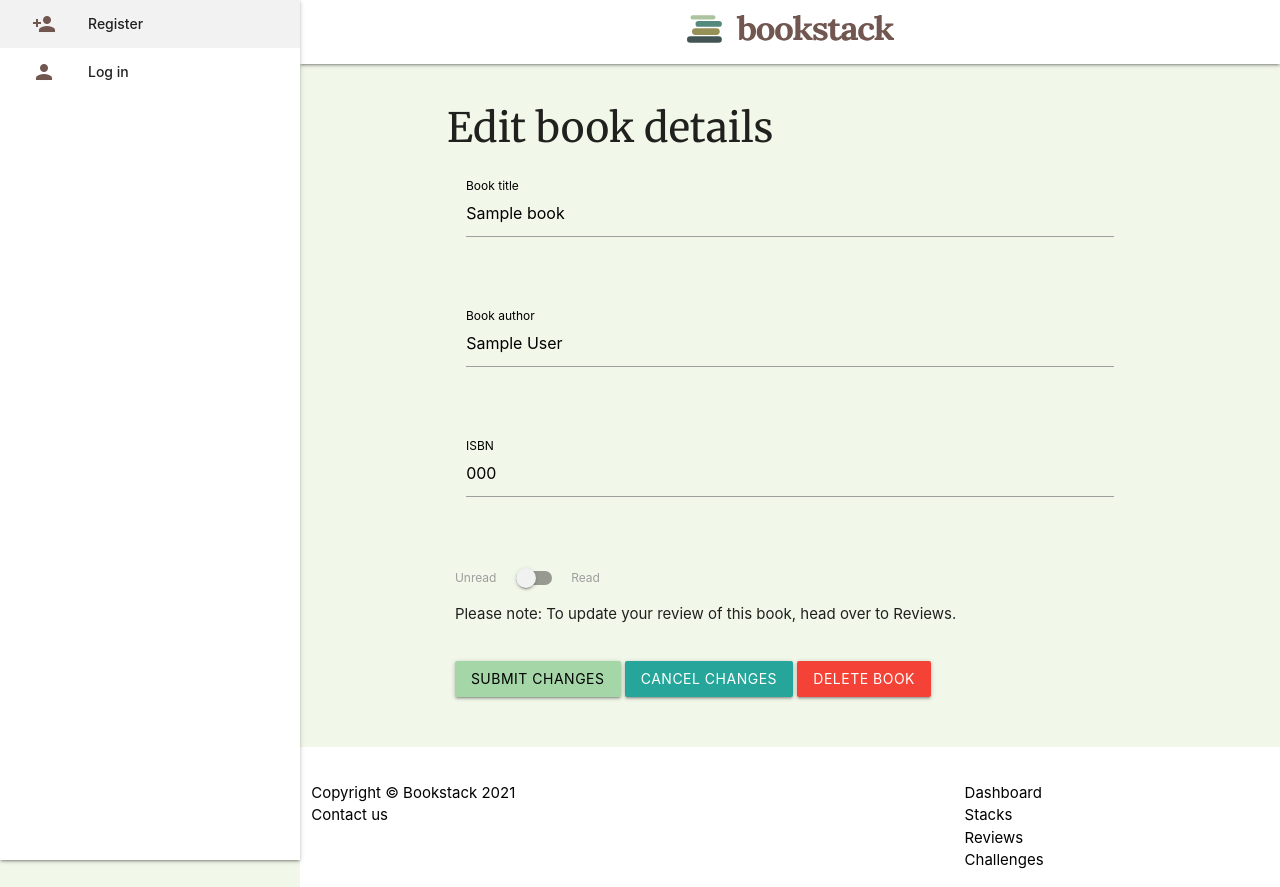
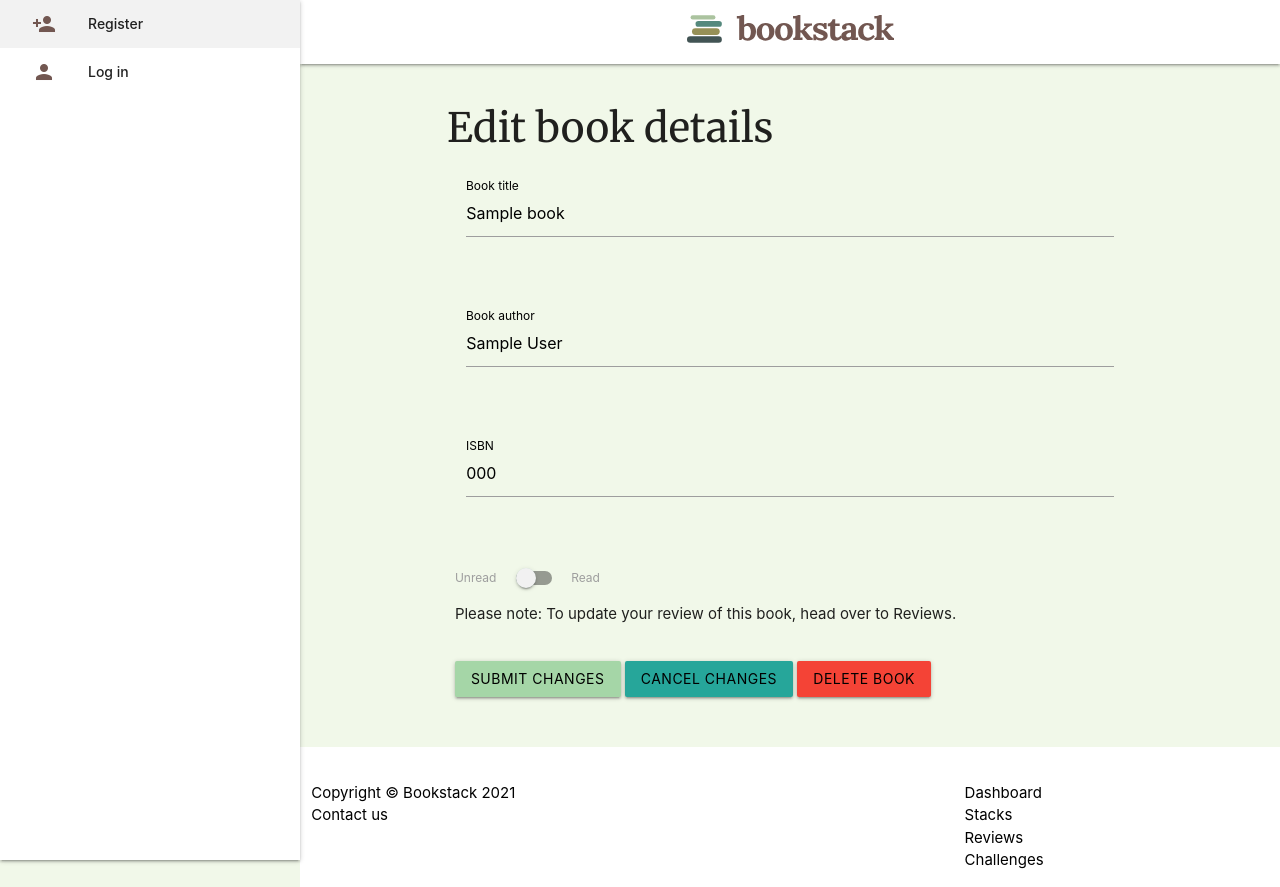
Before and after one commit to TaraRhoseyn/bookstack_web_app, a Flask app: template bookstack/templates/edit_book.html in a window 1280 px wide. Run offline with Flask 2, Linux system fonts and the light colour scheme; the template is opened without the code that fills it: most values are stand-ins (such as "Sample title", 1, 10 or a date in 2020); some libraries are stand-ins or nearby versions.

Commit message:
fix: Make button text black for accessibility

```diff
--- a/bookstack/templates/add_book.html
+++ b/bookstack/templates/add_book.html
@@ -42,7 +42,7 @@
                         <label for="book_review">Book review</label>
                     </div>
                 </div>
-                <button class="btn waves-effect waves-light green" id="add_book" type="submit"
+                <button class="btn waves-effect waves-light green black-text" id="add_book" type="submit"
                     name="action">Add book</button>
             </div>
         </form>
--- a/bookstack/templates/add_challenge.html
+++ b/bookstack/templates/add_challenge.html
@@ -14,7 +14,7 @@
                     <label for="challenge_name" class="black-text">Your challenge</label>
                 </div>
                 <!-- Submit button-->
-                <button class="btn waves-effect waves-light green" id="add_challenge" type="submit"
+                <button class="btn waves-effect waves-light green black-text" id="add_challenge" type="submit"
                     name="action">Add challenge</button>
             </div>
         </form>
--- a/bookstack/templates/add_review.html
+++ b/bookstack/templates/add_review.html
@@ -25,7 +25,7 @@
                     <label for="book_review" class="black-text">Book review</label>
                 </div>
                 <!-- Submit button-->
-                <button class="btn waves-effect waves-light green" id="add_review" type="submit"
+                <button class="btn waves-effect waves-light green black-text" id="add_review" type="submit"
                     name="action">Add review</button>
             </div>
         </form>
--- a/bookstack/templates/edit_book.html
+++ b/bookstack/templates/edit_book.html
@@ -33,10 +33,10 @@
                     </label>
                 </div>
                 <p>Please note: To update your review of this book, head over to Reviews.</p>
-                <button class="stack-btn edit-button green lighten-3 waves-effect waves-light btn" id="add_book" type="submit"
+                <button class="stack-btn edit-button green lighten-3 waves-effect waves-light btn black-text" id="add_book" type="submit"
                     name="action">Submit changes</button>
-                <a href="{{ url_for('main.dashboard') }}" class="btn">Cancel changes</a>
-                <a href="{{ url_for('books.delete_book', book_id=book._id) }}" class="waves-effect waves-light btn red">Delete book</a>
+                <a href="{{ url_for('main.dashboard') }}" class="btn black-text">Cancel changes</a>
+                <a href="{{ url_for('books.delete_book', book_id=book._id) }}" class="waves-effect waves-light btn red black-text">Delete book</a>
             </div>
         </form>
     </div>
--- a/bookstack/templates/edit_challenge.html
+++ b/bookstack/templates/edit_challenge.html
@@ -22,10 +22,10 @@
                     </label>
                 </div>
                 <!-- Submit button-->
-                <button class="stack-btn green waves-effect waves-light btn" id="edit_challenge" type="submit"
+                <button class="stack-btn green waves-effect waves-light btn black-text" id="edit_challenge" type="submit"
                     name="action">Submit changes</button>
-                    <a href="{{ url_for('main.dashboard') }}" class="stack-btn btn waves-effect waves-light">Cancel changes</a>
-                    <a href="{{ url_for('challenges.delete_challenge', challenge_id=challenge._id) }}" class="stack-btn waves-effect waves-light btn red">Delete challenge</a>
+                    <a href="{{ url_for('main.dashboard') }}" class="stack-btn btn waves-effect waves-light black-text">Cancel changes</a>
+                    <a href="{{ url_for('challenges.delete_challenge', challenge_id=challenge._id) }}" class="stack-btn waves-effect waves-light btn red black-text">Delete challenge</a>
             </div>
         </form>
     </div>
--- a/bookstack/templates/edit_review.html
+++ b/bookstack/templates/edit_review.html
@@ -25,10 +25,10 @@
                     <label for="book_review" class="black-text">Book review</label>
                 </div>
                 <!-- Submit button-->
-                <button class="btn waves-effect waves-light green" id="edot_review" type="submit"
+                <button class="btn waves-effect waves-light green black-text" id="edot_review" type="submit"
                     name="action">Submit changes</button>
-                <a href="{{ url_for('main.dashboard') }}" class="btn waves-effect waves-light">Cancel changes</a>
-                <a href="{{ url_for('reviews.delete_review', review_id=review._id) }}" class="waves-effect waves-light btn red">Delete review</a>
+                <a href="{{ url_for('main.dashboard') }}" class="btn waves-effect waves-light black-text">Cancel changes</a>
+                <a href="{{ url_for('reviews.delete_review', review_id=review._id) }}" class="waves-effect waves-light btn red black-text">Delete review</a>
             </div>
         </form>
     </div>
```
